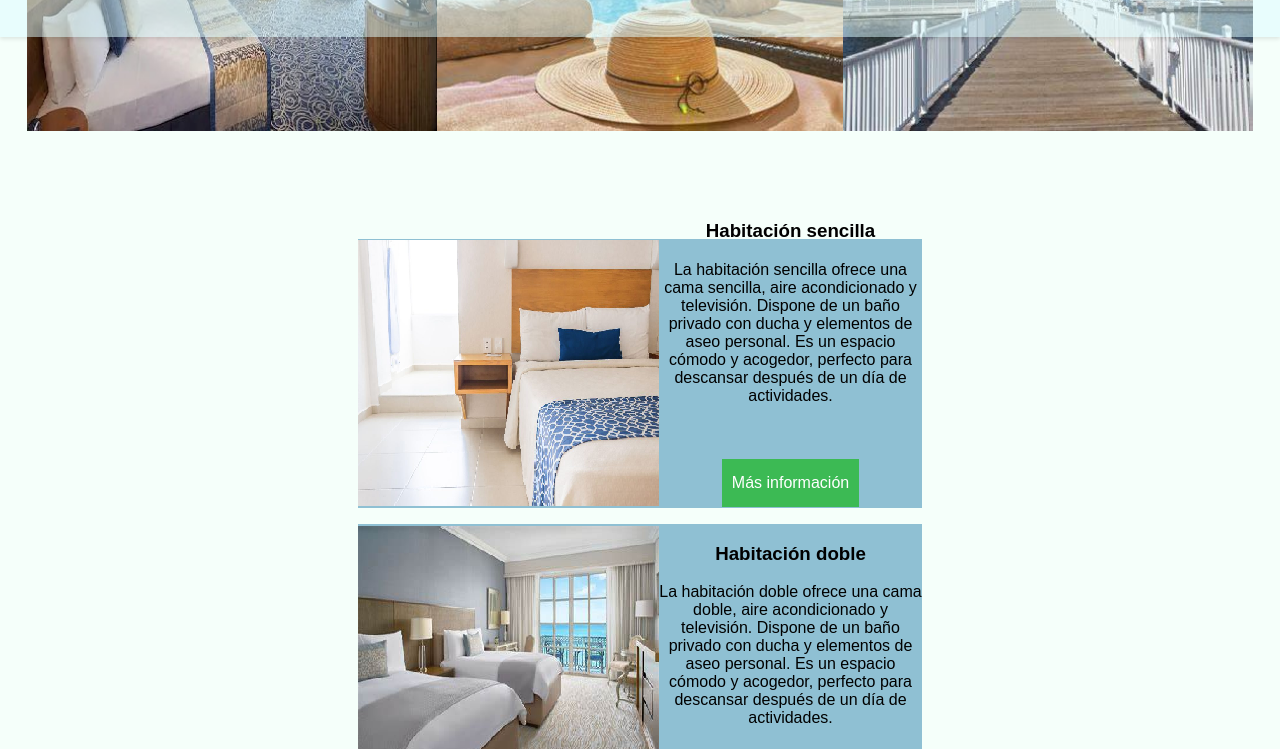
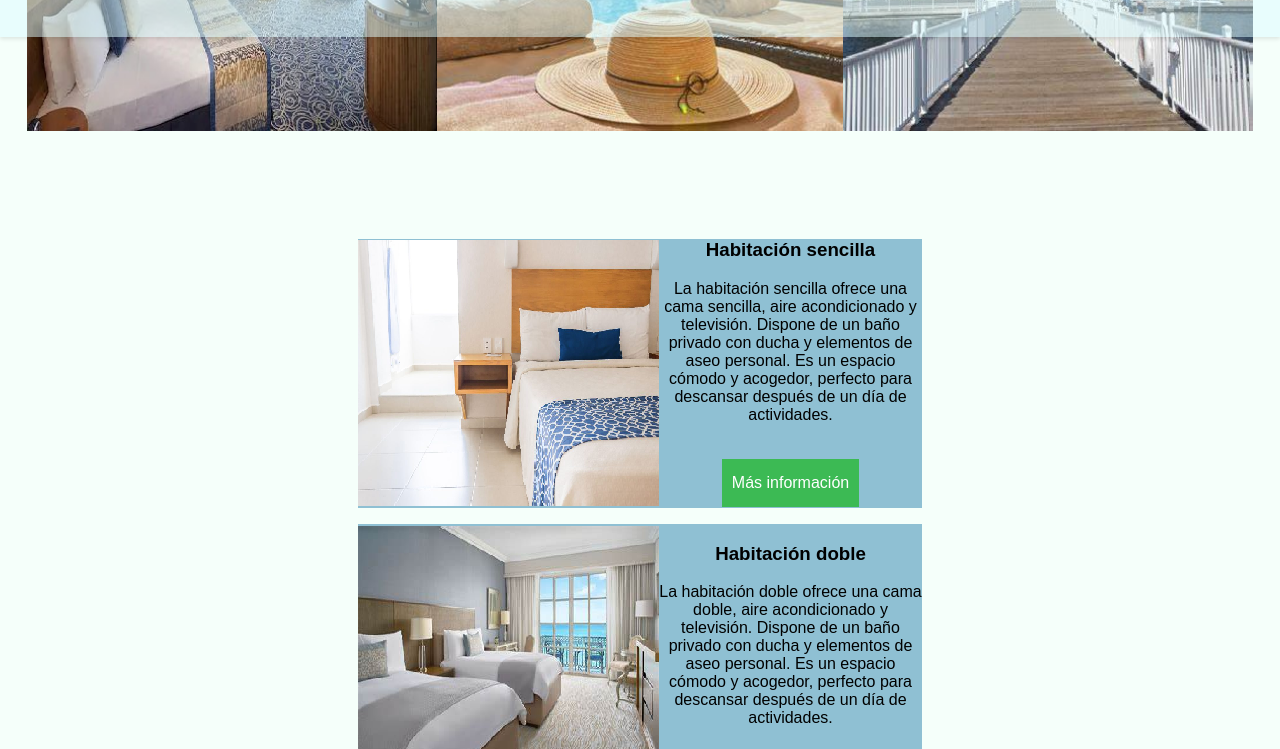
Before and after one commit to WarG31/Hotel_TalentoTech, a plain HTML site: page views/index.html in a window 1280 px wide. In both pictures the pointer is over the element 790 px from the left and 1575 px from the top of the page. Shown: the part 1226-1975 px from the top of the page. Drawn offline with Linux system fonts and the light colour scheme.

Commit message:
AddRequiredInputForm,changeTranslateYHabitacion

```diff
--- a/css/style_index.css
+++ b/css/style_index.css
@@ -271,7 +271,7 @@ body {
 }
 
   .habitacion:hover .textoHabitacion {
-    transform: translateY(-20%); /* Mueve hacia arriba */
+    transform: translateY(-10%); /* Mueve hacia arriba */
     transition: transform 0.5s;
 }
 
```
Also changed, not shown: views/contacto.html (+3 -3 lines).
